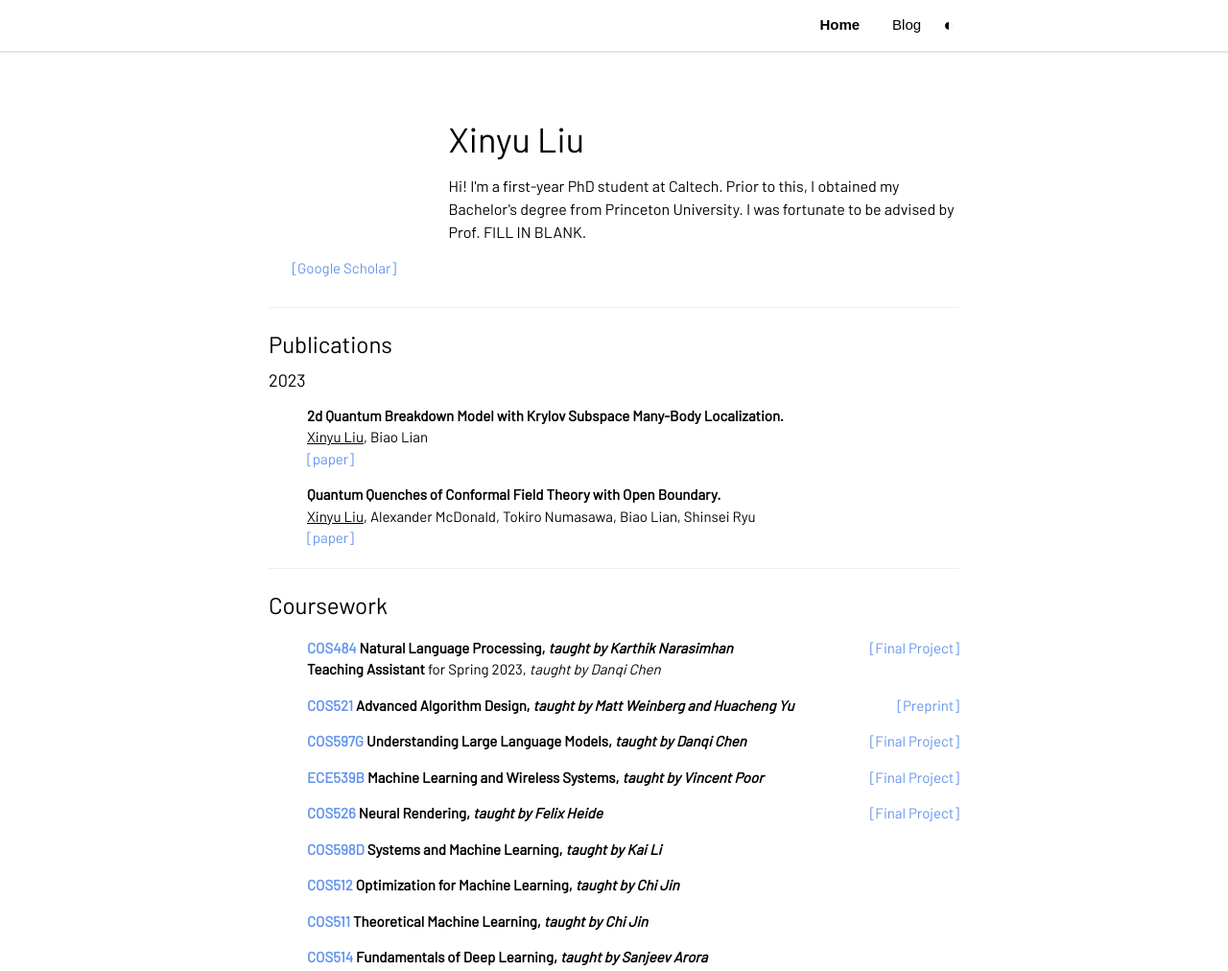
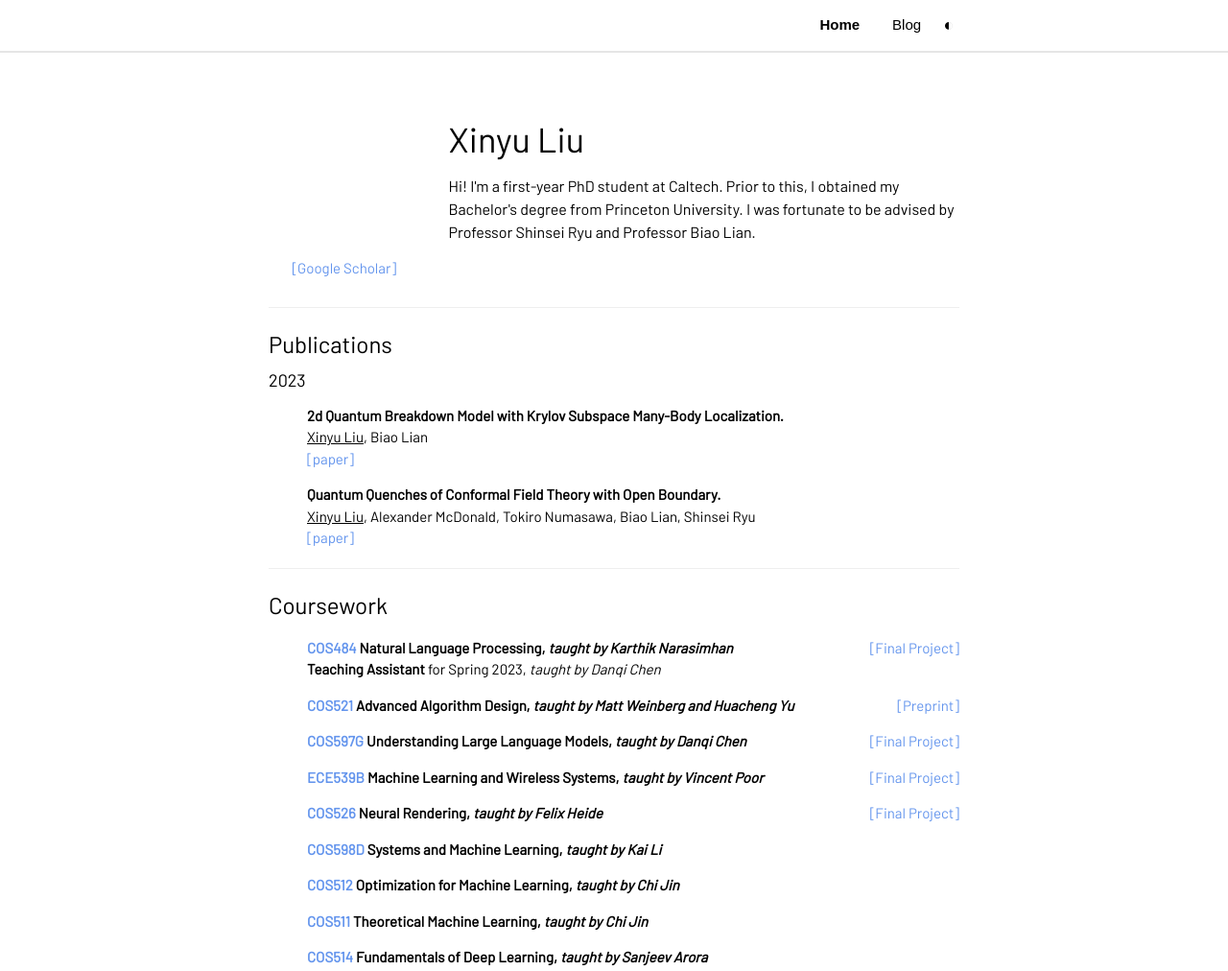
Before and after one commit to Sandrevan/xinyul.github.io, a plain HTML site: page index.html in a window 1280 px wide. Shown: the top 1012 px of the page at 96% size. Drawn offline with Linux system fonts and the light colour scheme.

Commit message:
Update index.html

```diff
--- a/index.html
+++ b/index.html
@@ -105,7 +105,7 @@
         <div class="clearfix visible-xs-block"></div>
         <h1>Xinyu Liu</h1>
 
-        <p style="font-size: 16px">Hi! I'm a first-year PhD student at Caltech. Prior to this, I obtained my Bachelor's degree from Princeton University. I was fortunate to be advised by Prof. FILL IN BLANK. </p>
+        <p style="font-size: 16px">Hi! I'm a first-year PhD student at Caltech. Prior to this, I obtained my Bachelor's degree from Princeton University. I was fortunate to be advised by Professor Shinsei Ryu and Professor Biao Lian. </p>
 
         <!-- <div class="col-xs-2">
           <a href="https://scholar.google.com/citations?user=PppvsxkAAAAJ&hl=en" title="gscholar"><img
```
